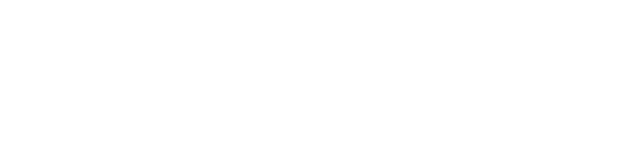
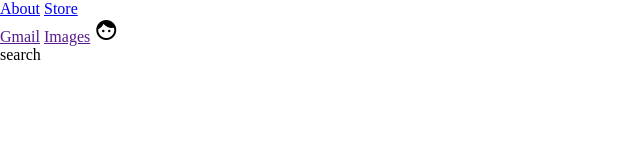
Before and after one commit to BrianMario-Olivarez/google-homepage, a plain HTML site: page index.html in a window 1280 px wide. Shown: the whole page, without its empty margins (0-640 px from the left). Drawn offline with Linux system fonts and the light colour scheme.

Commit message:
structure to the website

```diff
--- a/index.html
+++ b/index.html
@@ -2,23 +2,39 @@
 <html>
     <head>
         <link rel="stylesheet" href="styles/style.css">
+        <link href="https://fonts.googleapis.com/icon?family=Material+Icons"
+      rel="stylesheet">
     </head>
 
     <body>
-        <div id="body-container">
+        <div class="body-container">
+
+            <div class="body-top">
+                <div class="top-one">
+                    <a href="https://about.google/?fg=1&utm_source=google-US&utm_medium=referral&utm_campaign=hp-header">About</a>
+                    <a href="https://store.google.com/US/?utm_source=hp_header&utm_medium=google_ooo&utm_campaign=GS100042&hl=en-US">Store</a>
+                </div>
+                <div class="top-two">
+                    <a href="">Gmail</a>
+                    <a href="">Images</a>
+                    <a href="https://about.google/intl/en/products/" role="button"></a>
+                    <span class="material-icons">face</span>
 
 
+                </div>
 
 
+            </div>
 
+            <div class="body-mid">
+                <span class="material-icons-outlined">
+                    search
+                    </span>
+            </div>
 
+            <div class="body-bottom">
 
-
-
-
-
-
-
+            </div>
 
         </div>
     </body>
```
